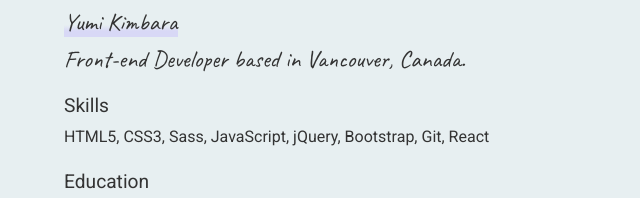
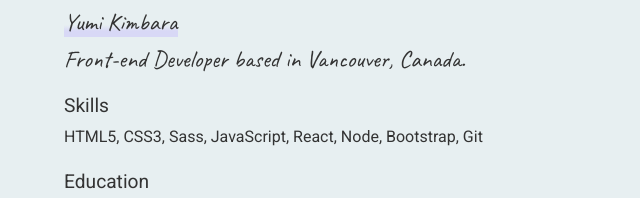
Before and after one commit to YumiKimbara/yumi_portfolio, a website: page index.html in a window 1280 px wide. Shown: the part 1020-1218 px from the top of the page, 512-1152 px from the left. Drawn offline with nearby package versions, Linux system fonts and the light colour scheme.

Commit message:
add new skill

```diff
--- a/index.html
+++ b/index.html
@@ -96,9 +96,7 @@
               </h2>
               <h2>Front-end Developer based in Vancouver, Canada.</h2>
               <h3>Skills</h3>
-              <p>
-                HTML5, CSS3, Sass, JavaScript, jQuery, Bootstrap, Git, React
-              </p>
+              <p>HTML5, CSS3, Sass, JavaScript, React, Node, Bootstrap, Git</p>
               <h3>Education</h3>
               <p>
                 Web and Mobile App Development Co-Op Diploma in Cornerstone
```
